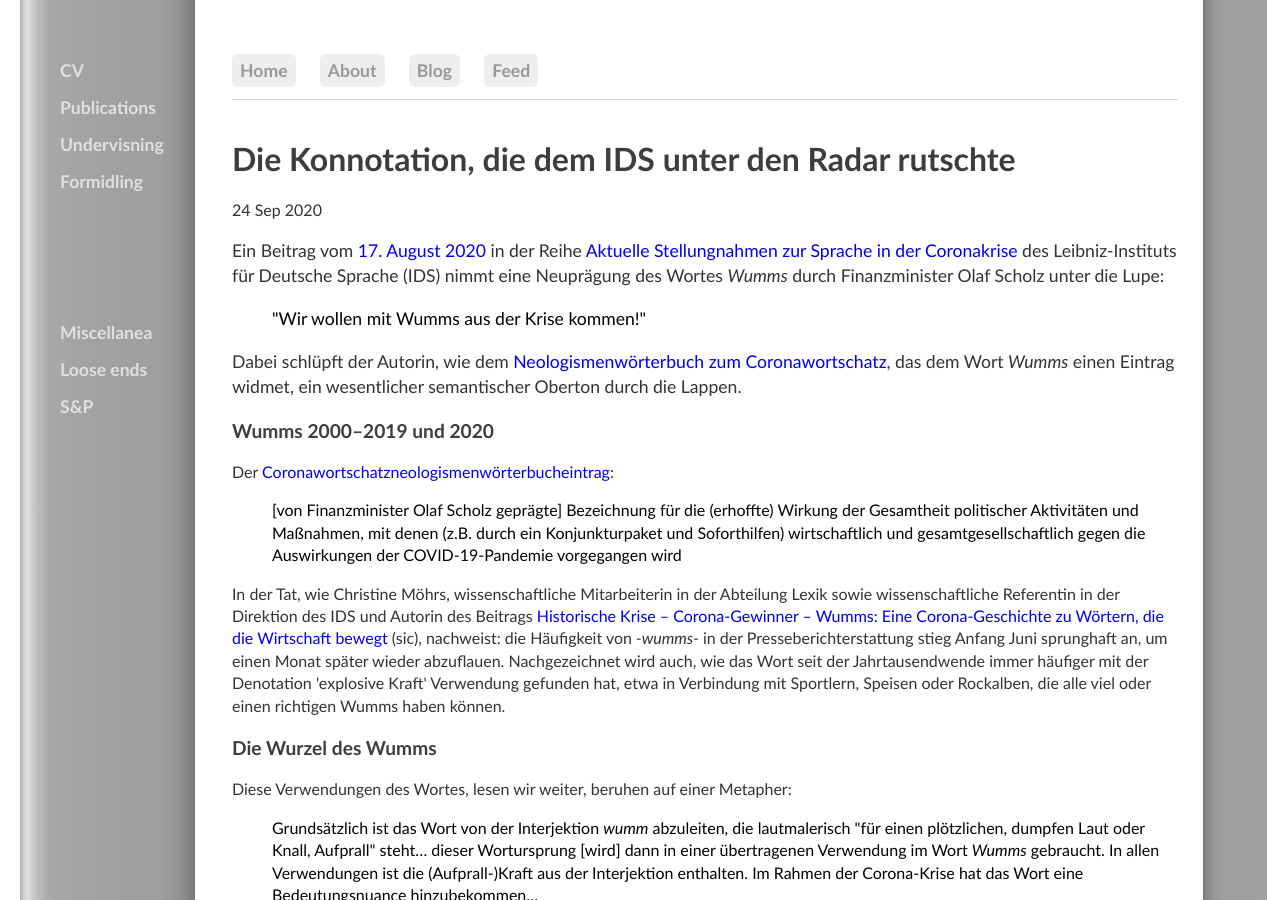
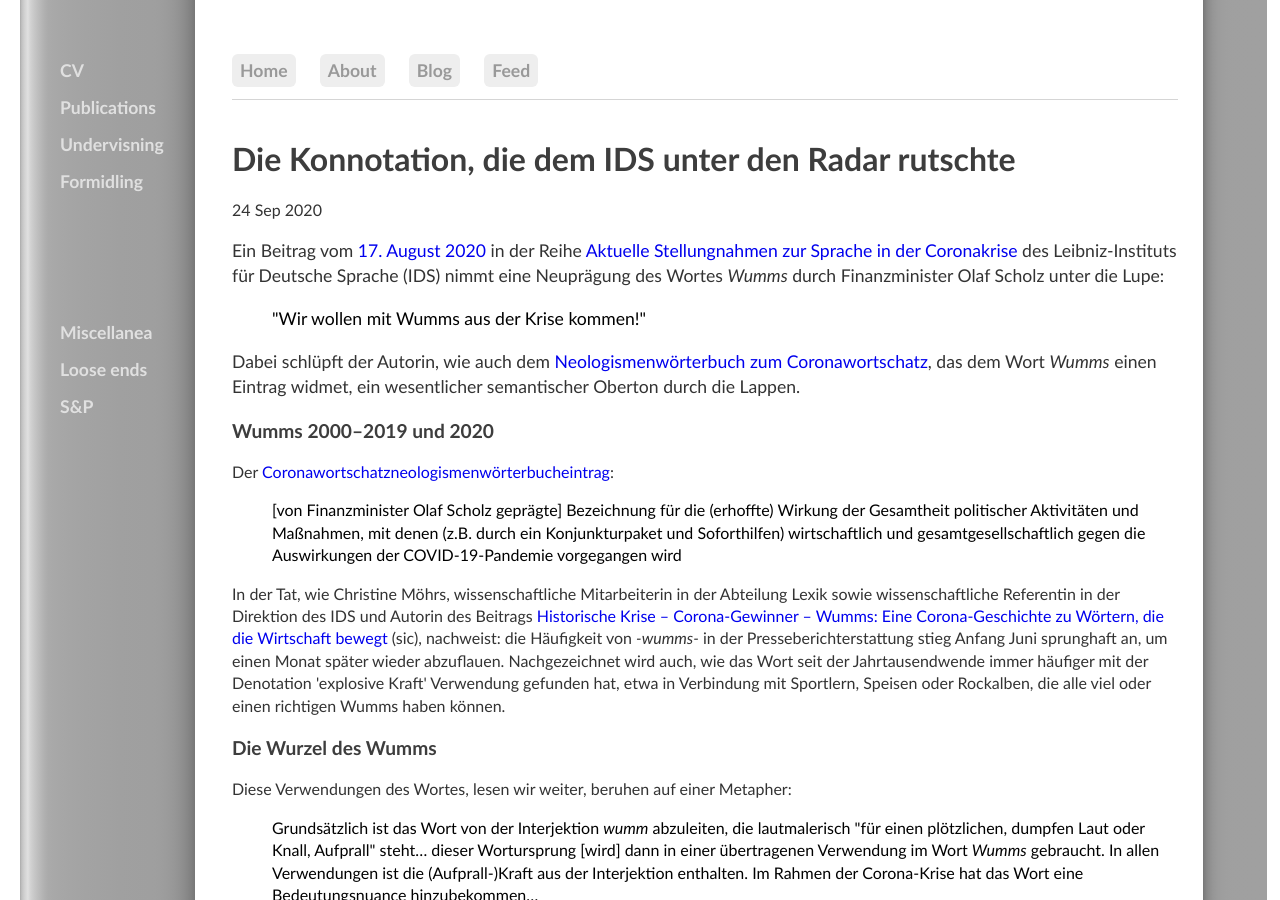
Before and after one commit to kjelljs/kjelljs.github.io, a Jekyll site: the page built from _posts/2020-05-14-kjell-johan-saeboe-site-launched.md, in a window 1280 px wide and 900 px high. Built offline with Jekyll 4.4.1, drawn with Linux system fonts in a browser that asks for light colours.

Commit message:
Update 2020-05-14-kjell-johan-saeboe-site-launched.md

```diff
--- a/_posts/2020-05-14-kjell-johan-saeboe-site-launched.md
+++ b/_posts/2020-05-14-kjell-johan-saeboe-site-launched.md
@@ -30,7 +30,7 @@ figcaption {
 }
 </style>
 
-<div class="ingress"><p>Ein Beitrag vom <a href="https://www1.ids-mannheim.de/fileadmin/aktuell/Coronakrise/moehrs_wirtschaft.pdf">17. August 2020</a> in der Reihe <a href="https://www1.ids-mannheim.de/sprache-in-der-coronakrise/">Aktuelle Stellungnahmen zur Sprache in der Coronakrise</a> des Leibniz-Instituts für Deutsche Sprache (IDS) nimmt eine Neuprägung des Wortes <i>Wumms</i> durch Finanzminister Olaf Scholz unter die Lupe:</p> <ul><li>"Wir wollen mit Wumms aus der Krise kommen!"</li></ul> <p>Dabei schlüpft der Autorin, wie dem <a href="https://www.owid.de/docs/neo/listen/corona.jsp">Neologismenwörterbuch zum Coronawortschatz</a>, das dem Wort <i>Wumms</i> einen Eintrag widmet, ein wesentlicher semantischer Oberton durch die Lappen.</p></div>
+<div class="ingress"><p>Ein Beitrag vom <a href="https://www1.ids-mannheim.de/fileadmin/aktuell/Coronakrise/moehrs_wirtschaft.pdf">17. August 2020</a> in der Reihe <a href="https://www1.ids-mannheim.de/sprache-in-der-coronakrise/">Aktuelle Stellungnahmen zur Sprache in der Coronakrise</a> des Leibniz-Instituts für Deutsche Sprache (IDS) nimmt eine Neuprägung des Wortes <i>Wumms</i> durch Finanzminister Olaf Scholz unter die Lupe:</p> <ul><li>"Wir wollen mit Wumms aus der Krise kommen!"</li></ul> <p>Dabei schlüpft der Autorin, wie auch dem <a href="https://www.owid.de/docs/neo/listen/corona.jsp">Neologismenwörterbuch zum Coronawortschatz</a>, das dem Wort <i>Wumms</i> einen Eintrag widmet, ein wesentlicher semantischer Oberton durch die Lappen.</p></div>
   <h3>Wumms 2000–2019 und 2020</h3>
 <p>Der <a href="https://www.owid.de/docs/neo/listen/corona.jsp#wumms">Coronawortschatzneologismenwörterbucheintrag</a>:</p>
   <ul><li style="line-height: 1.4em">[von Finanzminister Olaf Scholz geprägte] Bezeichnung für die (erhoffte) Wirkung der Gesamtheit politischer Aktivitäten und Maßnahmen, mit denen (z.B. durch ein Konjunkturpaket und Soforthilfen) wirtschaftlich und gesamtgesellschaftlich gegen die Auswirkungen der COVID-19-Pandemie vorgegangen wird
```
